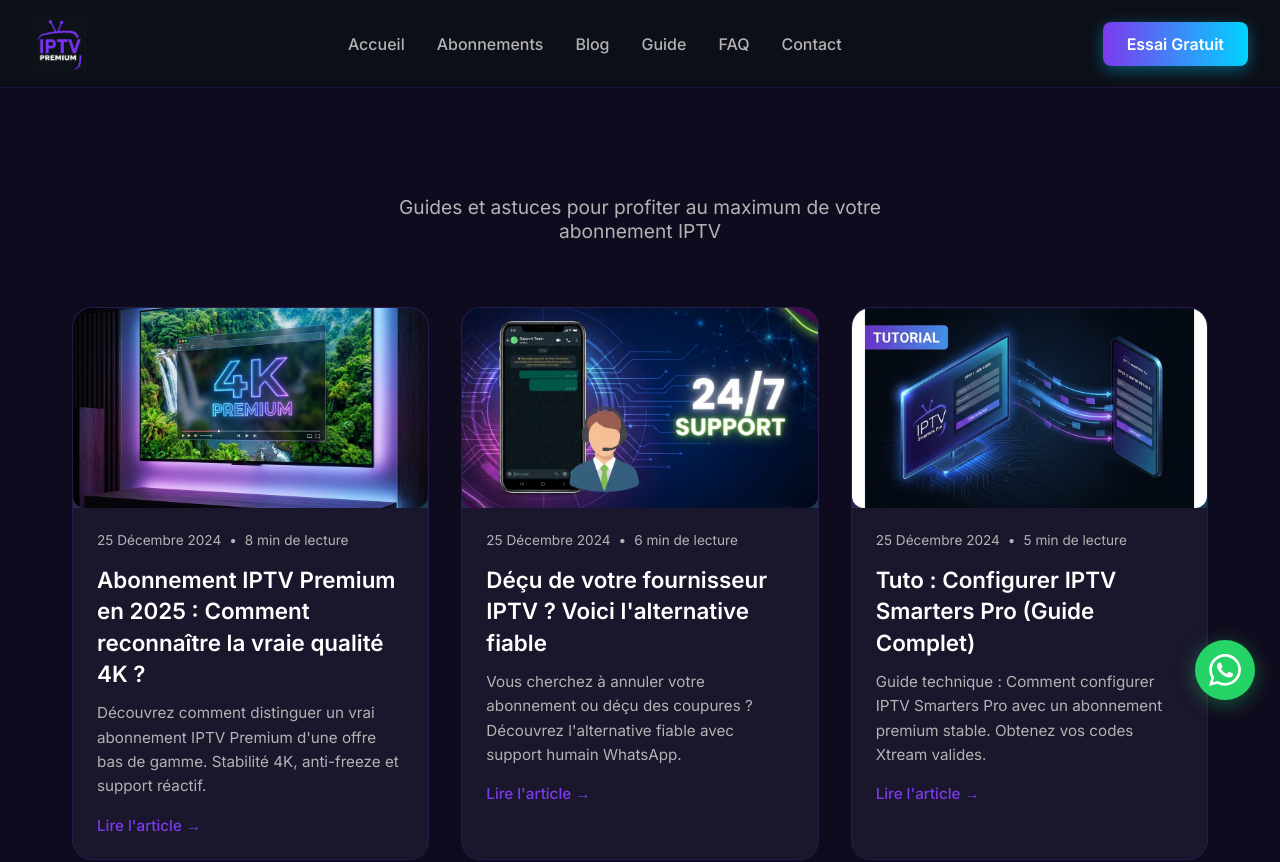
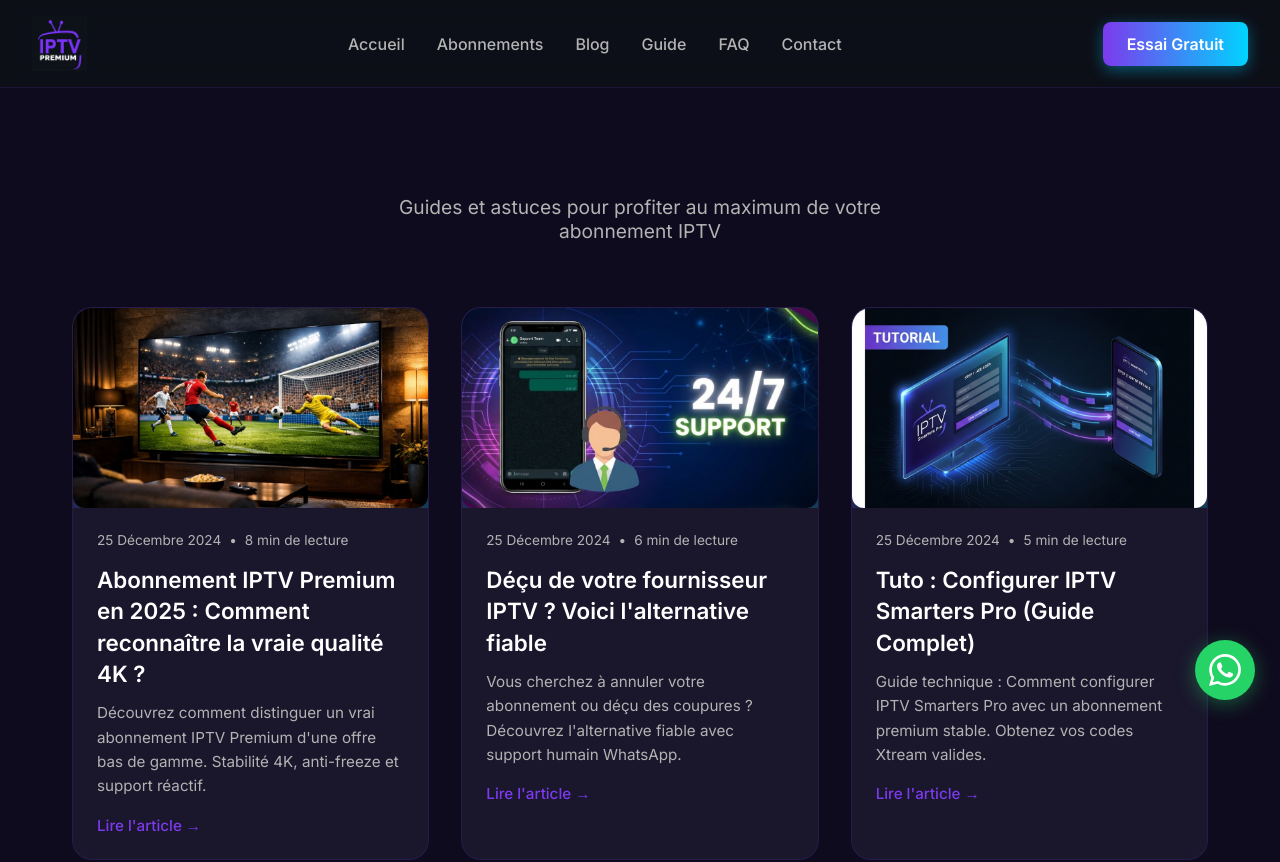
Before and after one commit to SmailNilson/iptv-platform, a Next.js app: page /blog in a window 1280 px wide. Shown: the top 862 px of the page. Built offline with nearby package versions, Linux system fonts and the light colour scheme.

Commit message:
Use custom football 4K image for first blog article

```diff
--- a/src/app/blog/page.tsx
+++ b/src/app/blog/page.tsx
@@ -11,7 +11,7 @@ const articles = [
         excerpt: "Découvrez comment distinguer un vrai abonnement IPTV Premium d'une offre bas de gamme. Stabilité 4K, anti-freeze et support réactif.",
         date: "25 Décembre 2024",
         readTime: "8 min",
-        image: "/images/blog/iptv-premium-4k.png"
+        image: "/images/blog/iptv-premium-4k.jpg"
     },
     {
         id: "alternative-premium-iptv",
```
Also changed, not shown: public/images/blog/iptv-premium-4k.jpg (added).
